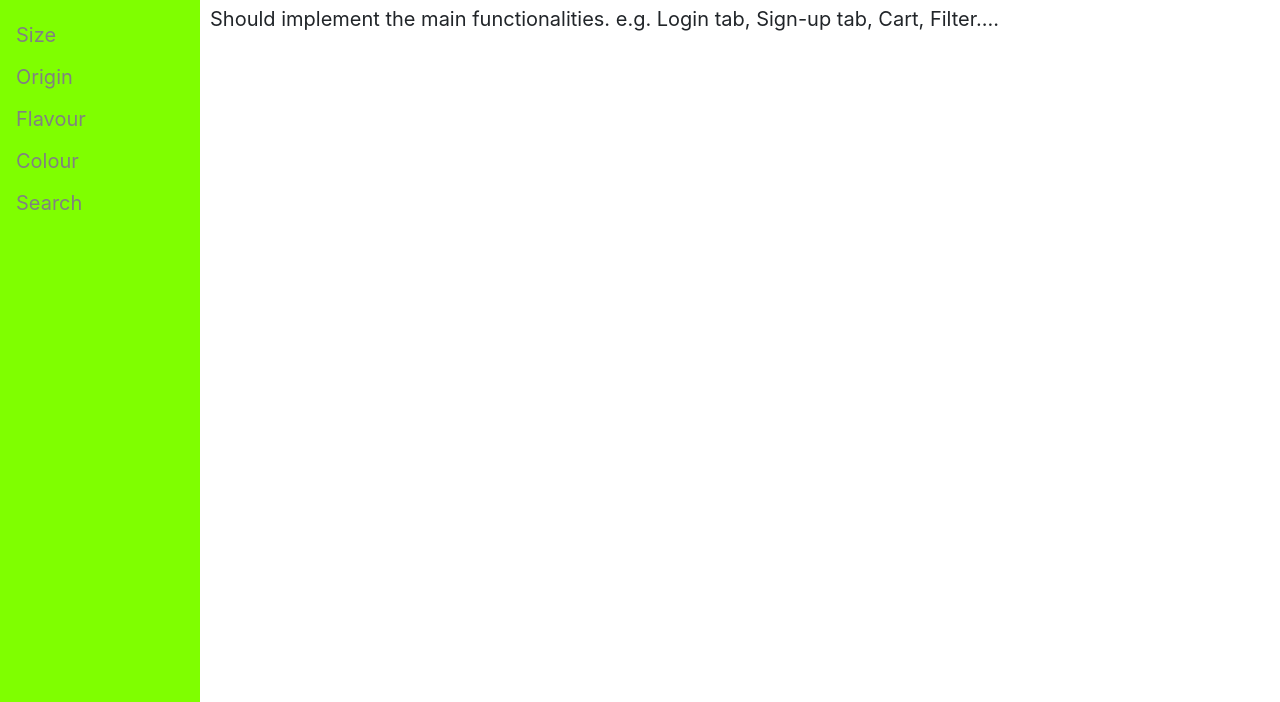
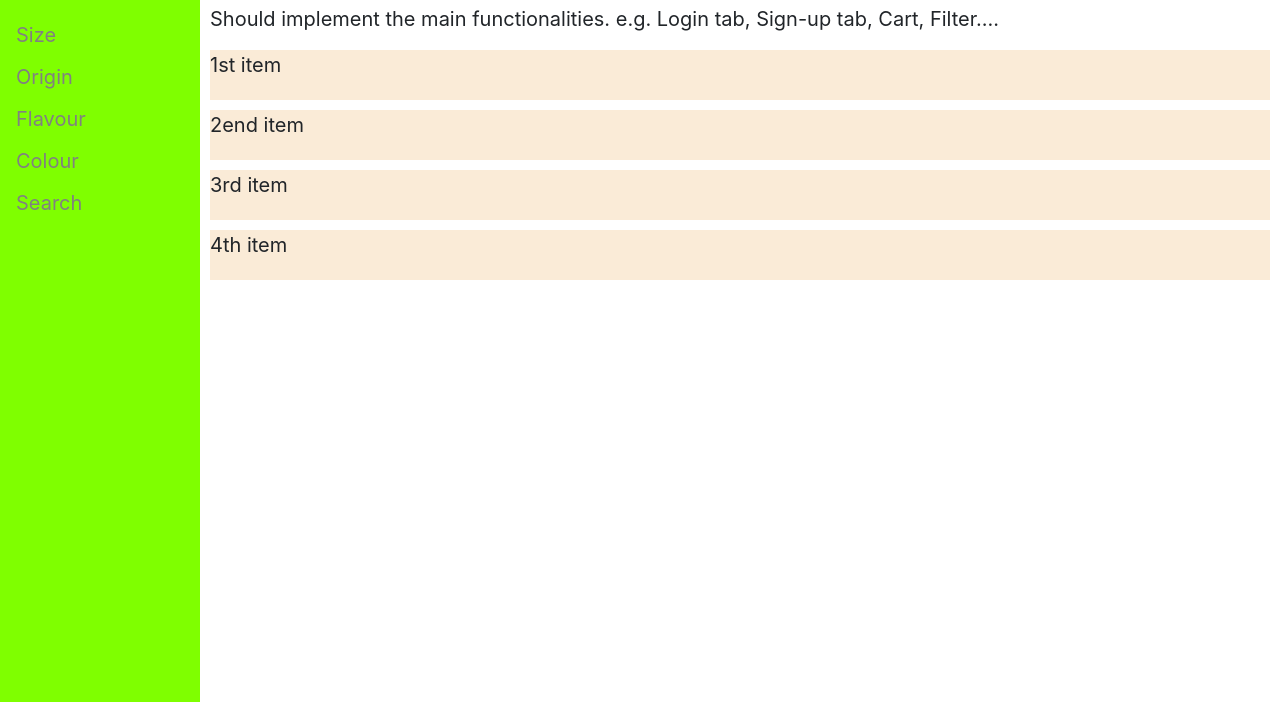
Before and after one commit to tnx21/Nwen325-Group12, a plain HTML site: page pages/store.html in a window 1280 px wide. Shown: the part 98-800 px from the top of the page. Drawn offline with nearby package versions, Linux system fonts and the light colour scheme.

Commit message:
store main page
Andy

```diff
--- a/css/store.css
+++ b/css/store.css
@@ -1,6 +1,19 @@
 body {
     font-family: "Lato", sans-serif;
 }
+
+.items{
+    width: 100%;
+    height: 50px;
+    background-color: antiquewhite;
+    margin-bottom: 10px;
+}
+
+
+
+
+
+
 
 /* Fixed sidenav, full height */
 .sidenav {
--- a/pages/store.html
+++ b/pages/store.html
@@ -74,6 +74,18 @@
 <div class="main">
   <h2>Main shopping page</h2>
   <p>Should implement the main functionalities. e.g. Login tab, Sign-up tab, Cart, Filter....</p>
+  <div class="items">
+  <p>1st item</p>
+  </div>
+  <div class="items">
+  <p>2end item</p>
+  </div>
+  <div class="items">
+  <p>3rd item</p>
+  </div>
+  <div class="items">
+  <p>4th item</p>
+  </div>
 
 </div>
 
```
Also changed, not shown: 1 other file.
